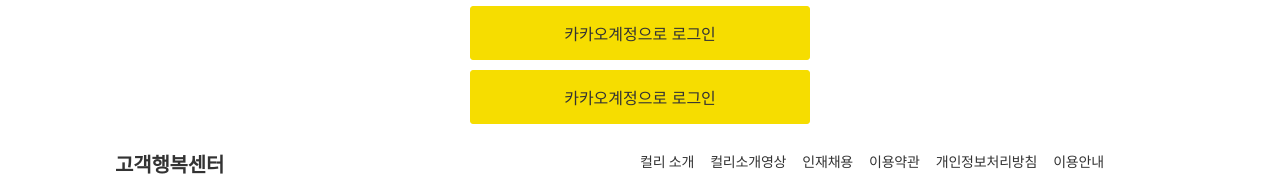
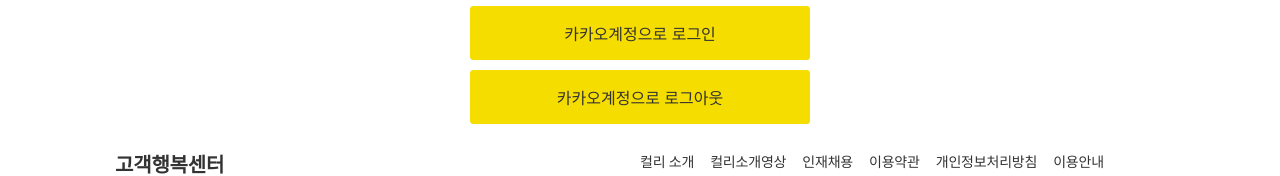
Before and after one commit to JangAyeon/book_curly, a React (Create React App) app: page /login in a window 1280 px wide. Shown: the part 624-800 px from the top of the page. Built offline with nearby package versions, Linux system fonts and the light colour scheme.

Commit message:
#2 add login/logout redirect

```diff
--- a/src/Components/Header/Header.js
+++ b/src/Components/Header/Header.js
@@ -14,6 +14,7 @@
           {" "}
           <Link to="/login">로그인</Link>
         </li>
+
         <li className="UserMenu_List_ask">고객센터</li>
       </ul>
     </div>
--- a/src/Pages/Login/KakaoAuth.js
+++ b/src/Pages/Login/KakaoAuth.js
@@ -7,7 +7,7 @@
   }
   window.Kakao.Auth.logout(function (response) {
     alert(response + " logout");
-    window.location.href = "/";
+    window.location.href = "/book_curly";
   });
 };
 
@@ -28,7 +28,7 @@
             success: (res) => {
               const kakao_account = res.kakao_account;
               console.log(kakao_account);
-              //window.location.href = "/";
+              window.location.href = "/book_curly";
             },
           });
         },
--- a/src/Pages/Login/Login.js
+++ b/src/Pages/Login/Login.js
@@ -113,7 +113,7 @@
                 </div>
                 <button className="login_btn" onClick={onLogin}>
                   로그인
-                  {login && <Redirect to="/" />}
+                  {login && <Redirect to="/book_curly" />}
                 </button>
               </div>
               <button className="loginTosignup">
@@ -132,7 +132,7 @@
                 data-type="logout"
                 onClick={KakaoAuth}
               >
-                카카오계정으로 로그인
+                카카오계정으로 로그아웃
               </button>
             </div>
           </div>
```
Also changed, not shown: 1 other file (tests, documents, lock files or other folders).
